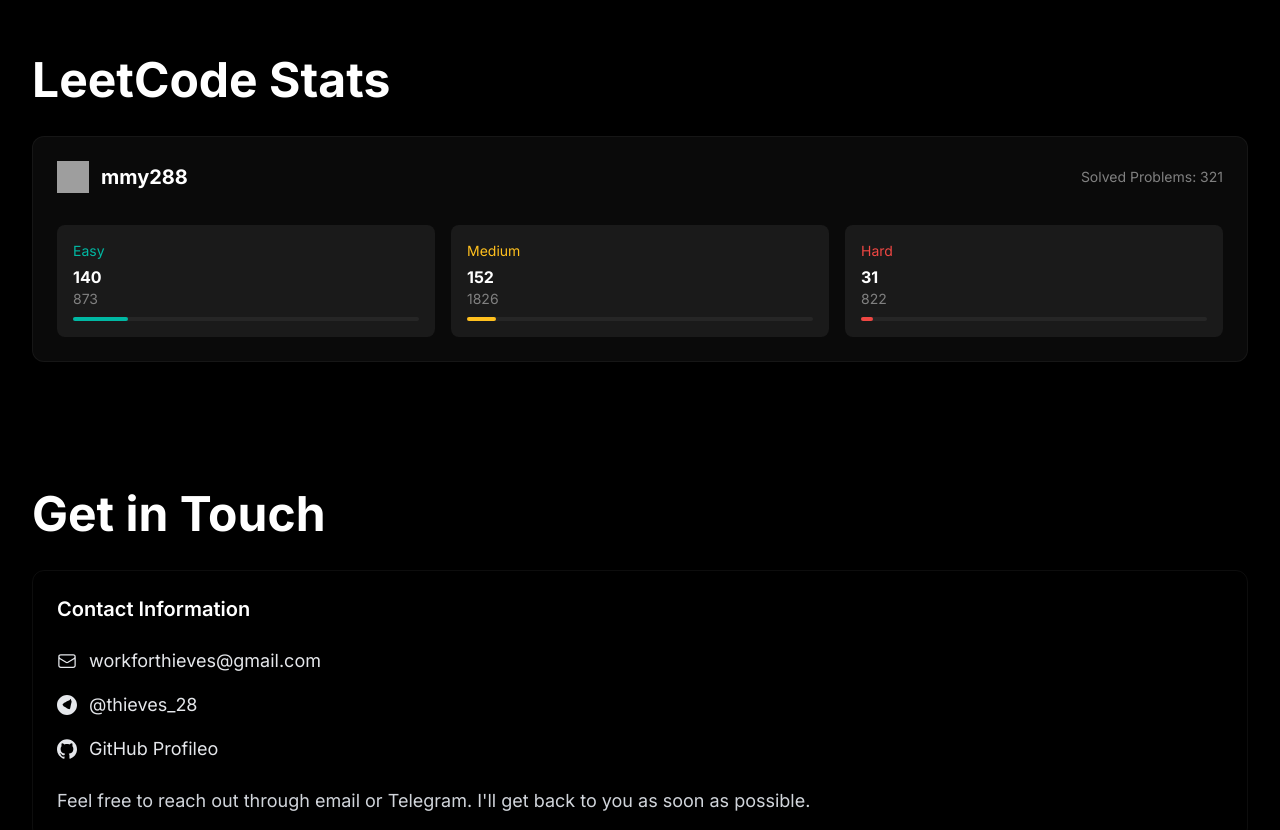
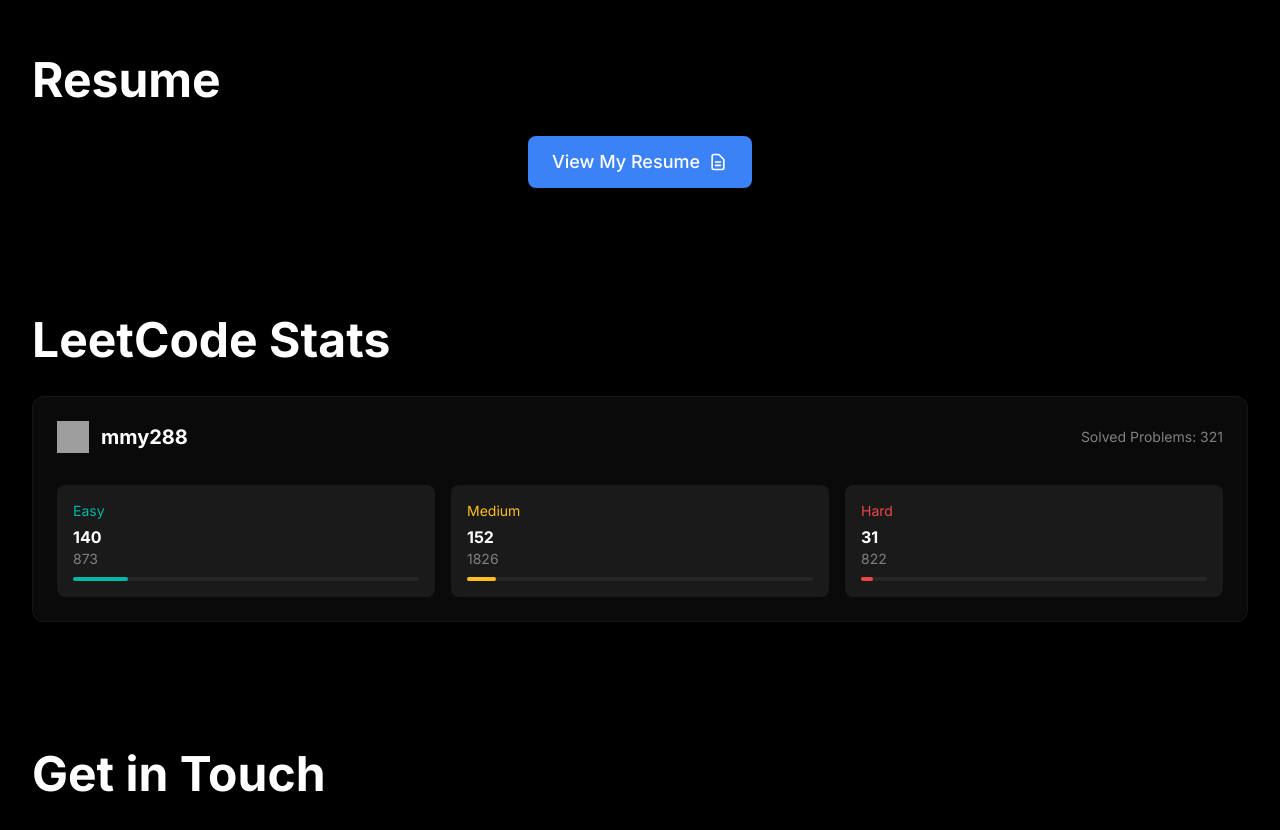
Before and after one commit to Mustafa02yusuf28/Portfolio, a React app: page / in a window 1280 px wide. Shown: the part 2300-3130 px from the top of the page. Built offline with nearby package versions, Linux system fonts and the light colour scheme; grey boxes are pictures that could not be loaded; the HTML template or start-up script is replaced by a standard one.

Commit message:
Add resume section with secure PDF access and update .gitignore

```diff
--- a/src/App.tsx
+++ b/src/App.tsx
@@ -190,6 +190,12 @@
     };
     init();
   }, []);
+
+  // Add this new function
+  const handleResumeClick = (e: React.MouseEvent) => {
+    e.preventDefault();
+    window.open('/resume/document.pdf', '_blank');
+  };
 
   return (
     <div className="min-h-screen bg-black">
@@ -564,6 +570,34 @@
           </div>
         </section>
 
+        <section id="resume" className="py-16 px-4 sm:px-6 lg:px-8 backdrop-blur-sm">
+          <div className="max-w-7xl mx-auto">
+            <motion.div
+              initial={{ opacity: 0, y: 20 }}
+              animate={{ opacity: 1, y: 0 }}
+              transition={{ duration: 0.8 }}
+            >
+              <h2 className="section-title">Resume</h2>
+              <div className="flex justify-center">
+                <motion.a
+                  href="#"
+                  onClick={handleResumeClick}
+                  target="_blank"
+                  rel="noopener noreferrer"
+                  className="btn btn-primary inline-flex items-center space-x-2"
+                  whileHover={{ scale: 1.05 }}
+                  whileTap={{ scale: 0.95 }}
+                >
+                  <span>View My Resume</span>
+                  <svg className="w-5 h-5" fill="none" stroke="currentColor" viewBox="0 0 24 24">
+                    <path strokeLinecap="round" strokeLinejoin="round" strokeWidth={2} d="M9 12h6m-6 4h6m2 5H7a2 2 0 01-2-2V5a2 2 0 012-2h5.586a1 1 0 01.707.293l5.414 5.414a1 1 0 01.293.707V19a2 2 0 01-2 2z" />
+                  </svg>
+                </motion.a>
+              </div>
+            </motion.div>
+          </div>
+        </section>
+
         <section id="leetcode" ref={leetcodeRef} className="py-16 px-4 sm:px-6 lg:px-8 backdrop-blur-sm">
           <div className="max-w-7xl mx-auto">
             <motion.div
@@ -688,7 +722,7 @@
                       >
                         <SiGithub className="h-5 w-5" />
                         <span>GitHub Profile</span>
-o                       </a>
+                      </a>
                     </div>
                     <p className="text-dark-300">
                       Feel free to reach out through email or Telegram. I'll get back to you as soon as possible.
```
Also changed, not shown: 2 other files (tests, documents, lock files or other folders).
